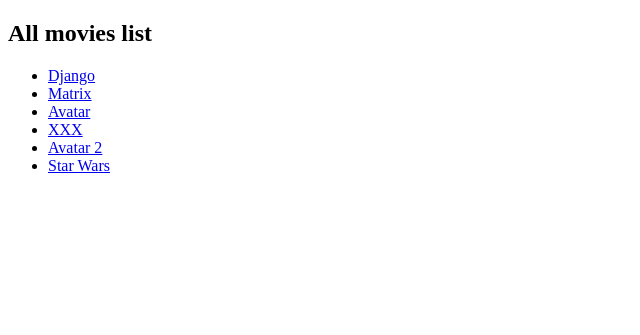
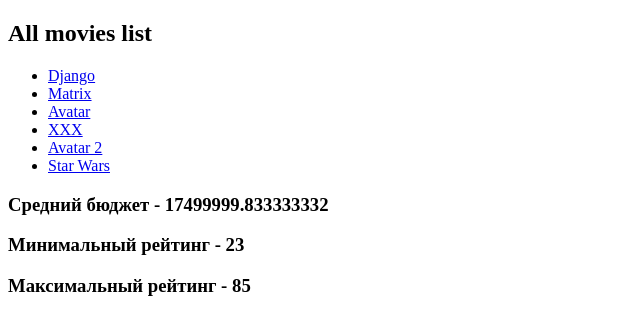
Before and after one commit to xxvnt4/stepik_practice, a Django app: page / in a window 1280 px wide. Shown: the top 335 px of the page, without its empty margins (0-640 px from the left). Run offline with Django 4.2, Linux system fonts and the light colour scheme; data comes from the database, SQL or seed files in the repository.

Commit message:
ФУНКЦИИ АГРЕГАЦИИ

```diff
--- a/movie_project/movie_app/templates/movie_app/all_movies.html
+++ b/movie_project/movie_app/templates/movie_app/all_movies.html
@@ -13,4 +13,9 @@
              о фильме. -->
         {% endfor %}
     </ul>
+    <h3>Средний бюджет - {{agg.budget__avg}}</h3>
+    <h3>Минимальный рейтинг - {{agg.rating__min}}</h3>
+    <h3>Максимальный рейтинг - {{agg.rating__max}}</h3>
+    <!-- Так как переменная agg, которая сюда пришла, является словарем, получим нужные нам значения известным
+    способом.  -->
 {% endblock %}
--- a/movie_project/movie_app/views.py
+++ b/movie_project/movie_app/views.py
@@ -1,4 +1,5 @@
-from django.db.models import F
+from django.db.models import F, Max, Min, Avg
+# Из этого модуля импортируем три необходимые агрегирующие функции. Также есть Sum, Count.
 from django.shortcuts import render, get_object_or_404
 
 from .models import Movie
@@ -12,8 +13,15 @@
     # В обратном порядке -- Movie.objects.order_by('-year'), Movie.objects.order_by('-rating').
     # Также, есть объект F, который импортируется из модуля django.db.models (см. выше в импортах). С помощью него тоже
     # можно выполнить сортировку, а также выбрать, где расположить элементы со значением NULL - выше или ниже (см. выше).
+    agg = movies.aggregate(Avg('budget'), Max('rating'), Min('rating'))
+    # Используем метод aggregate(), куда аргументами передаем агрегирующие функции, которые хотим использовать.
+    # Одним аргументом к последним передаем строкой название колонки, с которой хотим поработать.
+    # Присвоим получившиеся значения переменной agg. Они, кстати, представляют собой словарь, ключи которого имеют вид
+    # budget__avg, rating__max, rating__min. В дальнейшем, в шаблонах, будем к ним обращаться. Само собой, эту переменную
+    # передадим в словарь context - см. ниже.
     context = {
-        'movies': movies
+        'movies': movies,
+        'agg': agg
     }
     return render(request, 'movie_app/all_movies.html', context=context)
 
```
